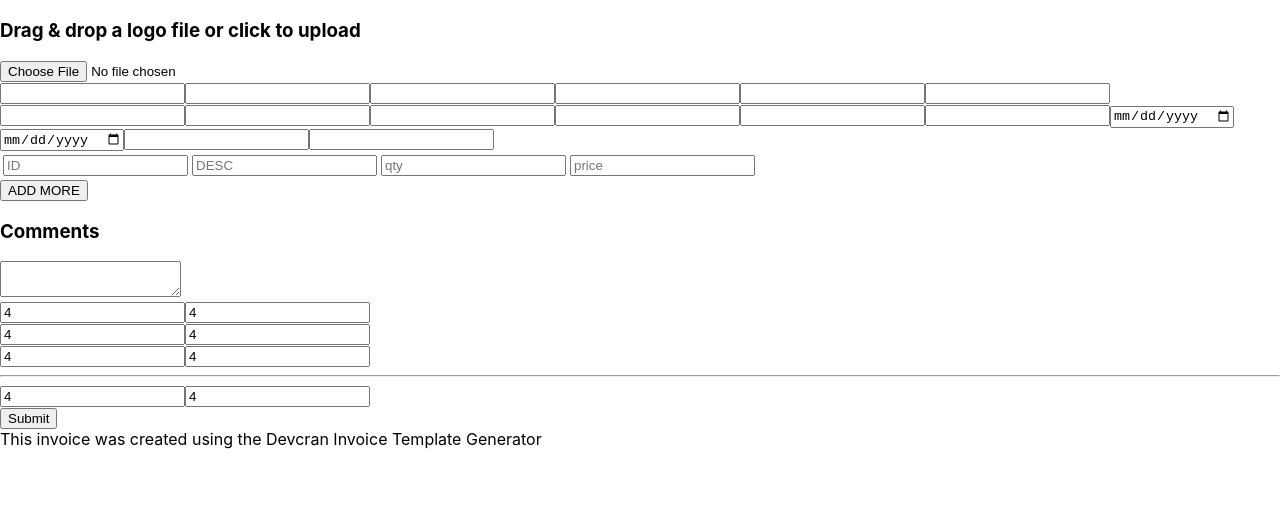
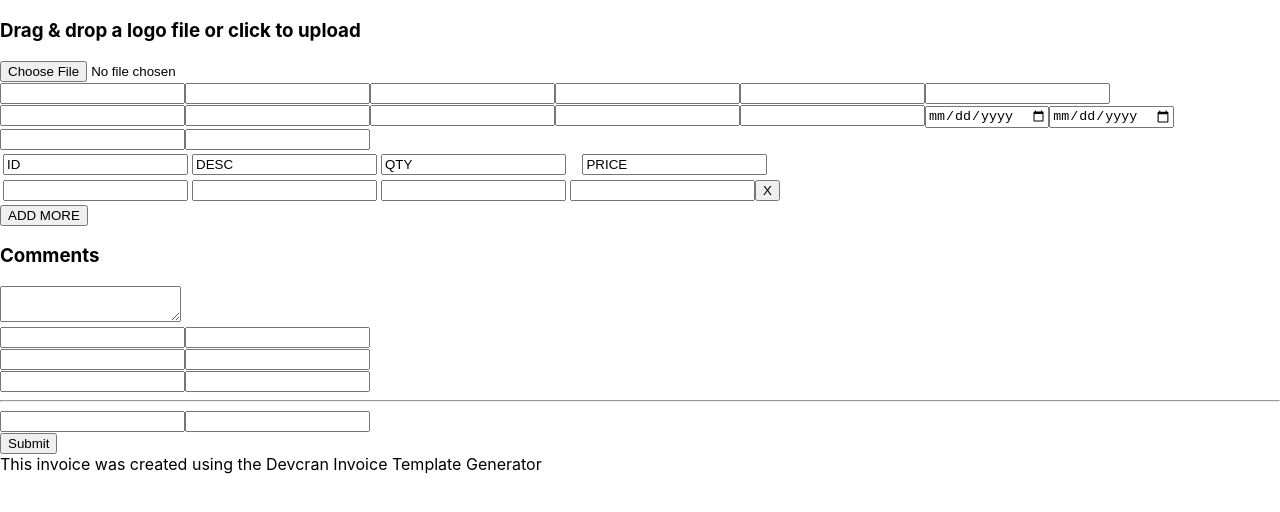
Before and after one commit to devacran/dvran-invoice-generator-app, a Next.js app: page /invoice-template-generator/InvoiceTemplateGeneratorPage in a window 1280 px wide. Shown: the top 512 px of the page. Built offline with nearby package versions, Linux system fonts and the light colour scheme.

Commit message:
add download pdf button

```diff
--- a/components/InvoiceGenerator/InvoiceGenerator.tsx
+++ b/components/InvoiceGenerator/InvoiceGenerator.tsx
@@ -1,4 +1,4 @@
-import React from "react";
+import React, { useState } from "react";
 import axios from "axios";
 import { useForm, FormProvider } from "react-hook-form";
 
@@ -9,10 +9,17 @@ import InvoiceGenLogo from "./components/InvoiceGenLogo";
 import InvoiceGenTable from "./components/InvoiceGenTable";
 
 const InvoiceGenerator = () => {
+  const [downloadUrl, setDownloadUrl] = useState("");
   const formMethods = useForm();
   const { register } = formMethods;
   const onSubmit = (data) => {
-    axios.post("/api/invoice-generator", data);
+    axios
+      .post("/api/invoice-generator", data, { responseType: "arraybuffer" })
+      .then((res) => {
+        const blob = new Blob([res.data], { type: "application/pdf" });
+        const dwnUrl = window.URL.createObjectURL(blob);
+        setDownloadUrl(dwnUrl);
+      });
   };
   return (
     <FormProvider {...formMethods}>
@@ -63,10 +70,6 @@ const InvoiceGenerator = () => {
             config={register("invoicegen-client-address-input")}
             inputProps={{ type: "text" }}
           />
-          <InvoiceGenInput
-            config={register("invoicegen-client-city-state-zip-input")}
-            inputProps={{ type: "text" }}
-          />
 
           {/* Invoice info*/}
           <InvoiceGenInput
@@ -98,6 +101,11 @@ const InvoiceGenerator = () => {
           {/*Submit*/}
           <input type="submit" />
         </form>
+        {downloadUrl && (
+          <a download={"invoice.pdf"} href={downloadUrl}>
+            Download
+          </a>
+        )}
         This invoice was created using the Devcran Invoice Template Generator
       </>
     </FormProvider>
--- a/components/InvoiceGenerator/components/InvoiceGenBillSummary/InvoiceGenBillSummary.tsx
+++ b/components/InvoiceGenerator/components/InvoiceGenBillSummary/InvoiceGenBillSummary.tsx
@@ -9,66 +9,58 @@ const InvoiceGenBillSummary = () => {
     <>
       <div>
         <InvoiceGenInput
-          config={register("invoicegen-subtotal.label-input")}
+          config={register("invoicegen-subtotal-label-input")}
           inputProps={{
             type: "text",
-            defaultValue: "4",
           }}
         />
         <InvoiceGenInput
-          config={register("invoicegen-subtotal.value-input")}
+          config={register("invoicegen-subtotal-value-input")}
           inputProps={{
             type: "text",
-            defaultValue: "4",
           }}
         />
       </div>
       <div>
         <InvoiceGenInput
-          config={register("invoicegen-tax.label-input")}
+          config={register("invoicegen-tax-label-input")}
           inputProps={{
             type: "text",
-            defaultValue: "4",
           }}
         />
         <InvoiceGenInput
-          config={register("invoicegen-tax.value-input")}
+          config={register("invoicegen-tax-value-input")}
           inputProps={{
             type: "text",
-            defaultValue: "4",
           }}
         />
       </div>
       <div>
         <InvoiceGenInput
-          config={register("invoicegen-discount.label-input")}
+          config={register("invoicegen-discount-label-input")}
           inputProps={{
             type: "text",
-            defaultValue: "4",
           }}
         />
         <InvoiceGenInput
-          config={register("invoicegen-discount.value-input")}
+          config={register("invoicegen-discount-value-input")}
           inputProps={{
             type: "text",
-            defaultValue: "4",
           }}
         />
       </div>
       <hr />
       <div>
         <InvoiceGenInput
-          config={register("invoicegen-total.label-input")}
+          config={register("invoicegen-total-label-input")}
           inputProps={{
             type: "text",
-            defaultValue: "4",
           }}
         />
         <InvoiceGenInput
-          config={register("invoicegen-discount.value-input")}
+          config={register("invoicegen-total-value-input")}
           inputProps={{
             type: "text",
-            defaultValue: "4",
           }}
         />
       </div>
--- a/components/InvoiceGenerator/components/InvoiceGenTable/InvoiceGenTable.tsx
+++ b/components/InvoiceGenerator/components/InvoiceGenTable/InvoiceGenTable.tsx
@@ -1,4 +1,4 @@
-import React, { FC } from "react";
+import React, { FC, useEffect } from "react";
 import { useFormContext } from "react-hook-form";
 import InvoiceGenInput from "../InvoiceGenInput";
 import { nanoid } from "nanoid";
@@ -16,7 +16,6 @@ const Row = ({ id, removeRow }: RowProps) => {
         <InvoiceGenInput
           inputProps={{
             type: "text",
-            defaultValue: "1",
           }}
           config={register(`invoicegen-table.col-${id}.row-1`)}
         />
@@ -25,7 +24,6 @@ const Row = ({ id, removeRow }: RowProps) => {
         <InvoiceGenInput
           inputProps={{
             type: "text",
-            defaultValue: "2",
           }}
           config={register(`invoicegen-table.col-${id}.row-2`)}
         />
@@ -34,7 +32,6 @@ const Row = ({ id, removeRow }: RowProps) => {
         <InvoiceGenInput
           inputProps={{
             type: "text",
-            defaultValue: "3",
           }}
           config={register(`invoicegen-table.col-${id}.row-3`)}
         />
@@ -43,7 +40,6 @@ const Row = ({ id, removeRow }: RowProps) => {
         <InvoiceGenInput
           inputProps={{
             type: "text",
-            defaultValue: "4",
           }}
           config={register(`invoicegen-table.col-${id}.row-4`)}
         />
@@ -60,8 +56,9 @@ const Row = ({ id, removeRow }: RowProps) => {
 };
 
 const InvoiceGenTable: FC = () => {
+  const [rows, setRows] = React.useState<any[]>([]);
+
   const { register } = useFormContext();
-  const [rows, setRows] = React.useState<any[]>([]);
 
   const addNewRow = () => {
     const newRows = [...rows];
@@ -72,10 +69,13 @@ const InvoiceGenTable: FC = () => {
 
   const removeRow = (id: string) => {
     const newRows = [...rows];
-    console.log(newRows.indexOf(id));
     newRows.splice(newRows.indexOf(id), 1);
     setRows(newRows);
   };
+
+  useEffect(() => {
+    addNewRow();
+  }, []);
 
   return (
     <>
@@ -87,8 +87,9 @@ const InvoiceGenTable: FC = () => {
                 inputProps={{
                   type: "text",
                   placeholder: "ID",
+                  defaultValue: "ID",
                 }}
-                config={register("invoicegen-table-head-1")}
+                config={register("invoicegen-table-head.id")}
               />
             </th>
             <th>
@@ -96,8 +97,9 @@ const InvoiceGenTable: FC = () => {
                 inputProps={{
                   type: "text",
                   placeholder: "DESC",
+                  defaultValue: "DESC",
                 }}
-                config={register("invoicegen-table-head-2")}
+                config={register("invoicegen-table-head.desc")}
               />
             </th>
             <th>
@@ -105,8 +107,9 @@ const InvoiceGenTable: FC = () => {
                 inputProps={{
                   type: "text",
                   placeholder: "qty",
+                  defaultValue: "QTY",
                 }}
-                config={register("invoicegen-table-head-3")}
+                config={register("invoicegen-table-head.qty")}
               />
             </th>
             <th>
@@ -114,8 +117,9 @@ const InvoiceGenTable: FC = () => {
                 inputProps={{
                   type: "text",
                   placeholder: "price",
+                  defaultValue: "PRICE",
                 }}
-                config={register("invoicegen-table-head-4")}
+                config={register("invoicegen-table-head.price")}
               />
             </th>
           </tr>
@@ -127,6 +131,7 @@ const InvoiceGenTable: FC = () => {
         </tbody>
       </table>
       <button
+        type="button"
         onClick={() => {
           addNewRow();
         }}
```
